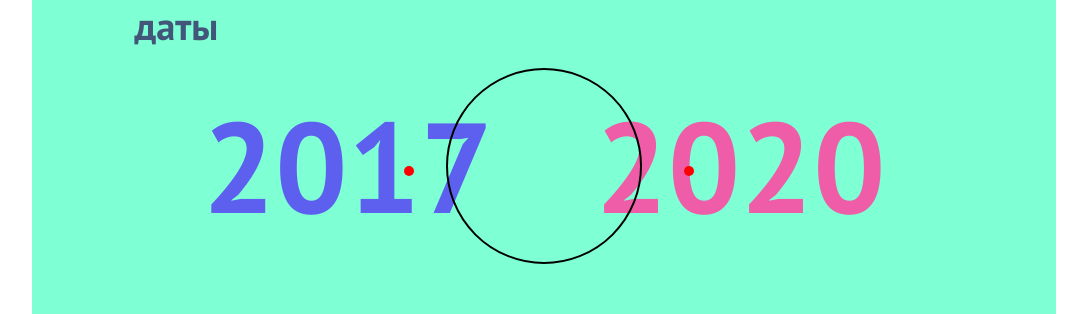
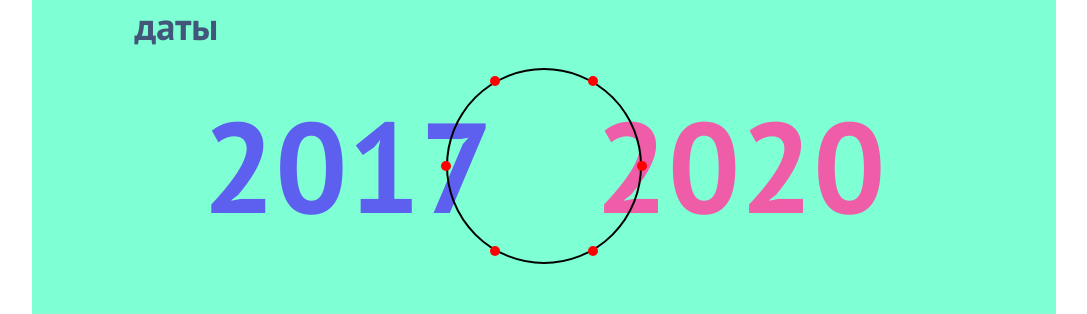
Before and after one commit to SmartFlsh/circle, a React app: page / in a window 1280 px wide. Shown: the part 142-456 px from the top of the page, without its empty margins (96-1183 px from the left). Built offline with nearby package versions, Linux system fonts and the light colour scheme.

Commit message:
update Circle

```diff
--- a/src/App.tsx
+++ b/src/App.tsx
@@ -1,4 +1,4 @@
-import Test from './test/test'
+import Test from './Cirlce/Circle'
 
 function App() {
   return (
--- /dev/null
+++ b/src/Cirlce/Circle.tsx
@@ -0,0 +1,65 @@
+import React, { useEffect, useRef, useState } from 'react';
+
+const Circle: React.FC = () => {
+  const circleRef = useRef<HTMLDivElement | null>(null);
+  const [points, setPoints] = useState<React.ReactNode[]>([]);
+
+  const numPoints = 6;
+  const pointSize = 10;
+
+  useEffect(() => {
+    const circle = circleRef.current;
+
+    if (circle) {
+      const updatePoints = () => {
+        const circleWidth = circle.offsetWidth;
+        const radius = circleWidth / 2;
+        setPoints(createPoints(radius));
+      };
+
+      updatePoints();
+      window.addEventListener('resize', updatePoints);
+
+      return () => window.removeEventListener('resize', updatePoints);
+    }
+  }, []);
+
+  const test = (ev: number)=>{
+    console.log(ev)
+  }
+
+  const createPoints = (radius: number): React.ReactNode[] => {
+    const pointsArray = [];
+    for (let i = 0; i < numPoints; i++) {
+      const angle = (i * 360) / numPoints;
+      const x = radius * Math.cos((angle * Math.PI) / 180);
+      const y = radius * Math.sin((angle * Math.PI) / 180);
+
+      const point = (
+        <div
+          key={i}
+          className="point"
+          style={{
+            width: `${pointSize}px`,
+            height: `${pointSize}px`,
+            left: `calc(50% + ${x}px - ${pointSize / 2}px)`,
+            top: `calc(50% + ${y}px - ${pointSize / 2}px)`,
+          }}
+          onClick={()=>{test(i)}}
+        />
+      );
+      pointsArray.push(point);
+    }
+    return pointsArray;
+  };
+
+  return (
+    <div className="circle-container">
+      <div className="circle" ref={circleRef} style={{ position: 'relative', width: '15vw', height: '15vw' }}>
+        {points}
+      </div>
+    </div>
+  );
+};
+
+export default Circle;
--- a/src/index.scss
+++ b/src/index.scss
@@ -67,7 +67,6 @@ main{
   top: 50%;
   left: 50%;
   transform: translate(-50%, -50%);
-}
 
   .circle {
     position: relative;
@@ -84,3 +83,4 @@ main{
     background-color: red;
     border-radius: 50%;
   }
+}
--- a/src/test/test.tsx
+++ /dev/null
@@ -1,40 +0,0 @@
-import React, { useEffect, useRef } from 'react'
-
-const Test: React.FC = () => {
-  const circleRef = useRef<HTMLDivElement | null>(null)
-
-  const numPoints = 2
-  const minRadius = 140
-  const maxRadius = 140
-
-  useEffect(() => {
-    const circle = circleRef.current
-    if (circle) {
-      const radius = Math.random() * (maxRadius - minRadius) + minRadius
-      createPoints(circle, radius)
-    }
-  }, [])
-
-  const createPoints = (circle: HTMLDivElement, radius: number) => {
-    for (let i = 0; i < numPoints; i++) {
-      const angle = (i * 360) / numPoints
-      const x = radius * Math.cos((angle * Math.PI) / 180)
-      const y = radius * Math.sin((angle * Math.PI) / 180)
-
-      const point = document.createElement('div')
-      point.classList.add('point')
-      point.style.left = `calc(50% + ${x}px)`
-      point.style.top = `calc(50% + ${y}px)`
-
-      circle.appendChild(point)
-    }
-  }
-
-  return (
-    <div className="circle-container">
-      <div className="circle" ref={circleRef}></div>
-    </div>
-  )
-}
-
-export default Test
--- a/tsconfig.json
+++ b/tsconfig.json
@@ -1,6 +1,6 @@
 {
   "compilerOptions": {
-    "target": "es5",
+    "target": "es6",
     "module": "esnext",
     "jsx": "react-jsx",
     "strict": true,
```
Lines whose indentation alone changed are shown as unchanged.
